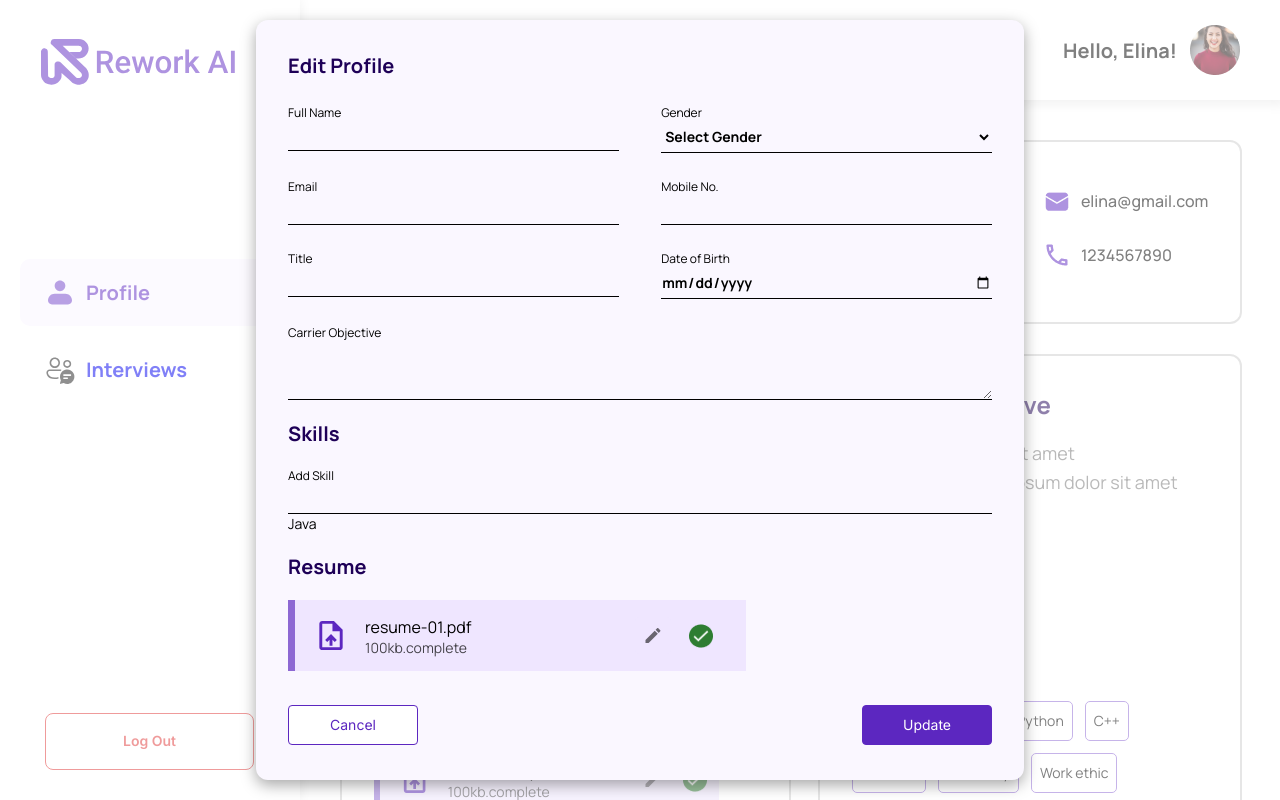
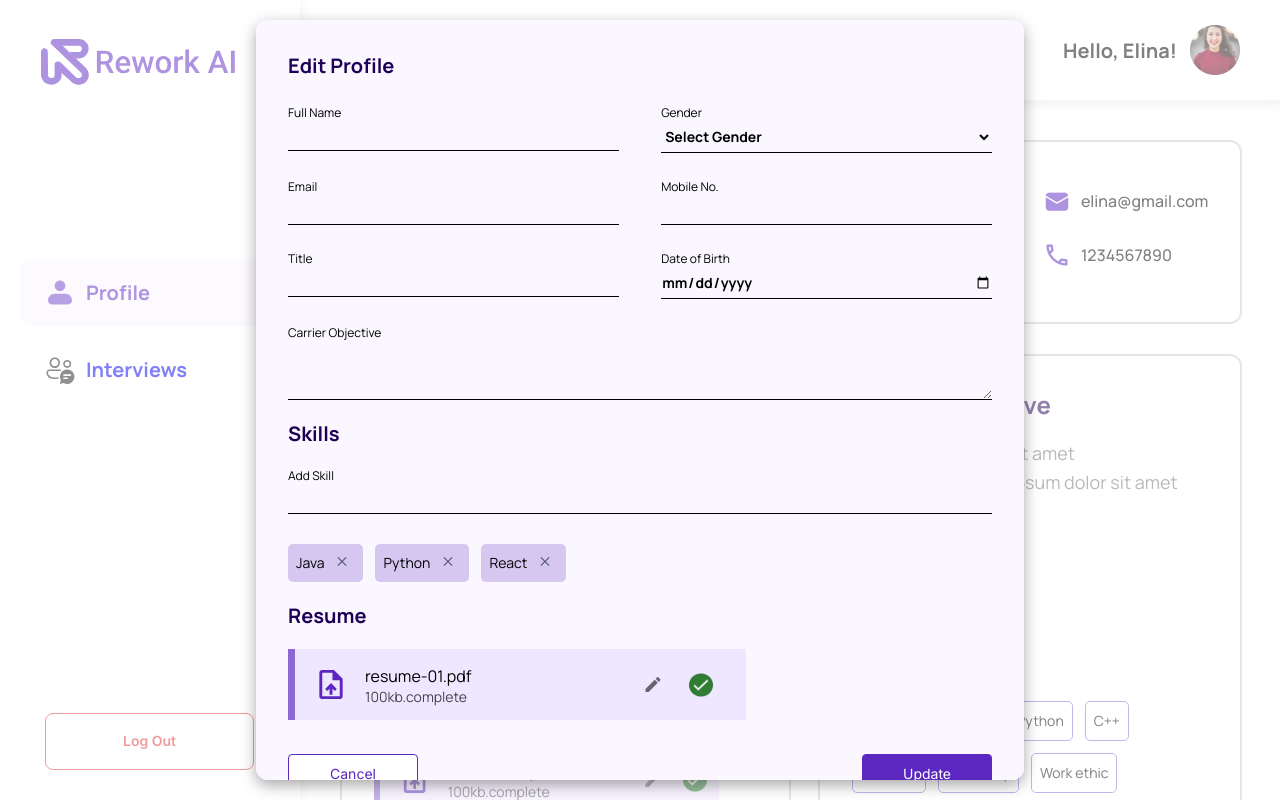
Before and after one commit to AdityaPatil22/Candidate-Frontend, a React (Vite) app: page / in a window 1280 px wide. Both pictures are taken after a click on the button 473 px from the left and 405 px from the top of the page. Built offline with nearby package versions, Linux system fonts and the light colour scheme.

Commit message:
Made changes in the edit profile form

```diff
--- /dev/null
+++ b/src/assets/icons/CloseIcon.jsx
@@ -0,0 +1,9 @@
+function CloseIcon() {
+    return (
+        <svg width="14" height="15" viewBox="0 0 14 15" fill="none" xmlns="http://www.w3.org/2000/svg">
+        <path fill-rule="evenodd" clip-rule="evenodd" d="M6.1752 7.49821L2.46289 3.7859L3.28785 2.96094L7.00016 6.67325L10.7125 2.96094L11.5374 3.7859L7.82512 7.49821L11.5374 11.2105L10.7125 12.0355L7.00016 8.32316L3.28785 12.0355L2.46289 11.2105L6.1752 7.49821Z" fill="#4E5969"/>
+        </svg>
+
+    );
+  }
+  export default CloseIcon;
--- a/src/pages/CandidateProfilePage/EditCandidateProfile.jsx
+++ b/src/pages/CandidateProfilePage/EditCandidateProfile.jsx
@@ -4,6 +4,7 @@ import Button from "@mui/material/Button";
 import ResumeIcon from "../../assets/icons/ResumeIcon";
 import ResumeEditPen from "../../assets/icons/ResumeEditPen";
 import ResumeCompleteTick from "../../assets/images/ResumeCompleteTick.png";
+import EditProfileSkill from "./EditProfileSkill"
 import "./EditCandidateProfile.scss";
 
 EditCandidateProfile.propTypes = {
@@ -93,7 +94,11 @@ function EditCandidateProfile({ open, handleClose }) {
               </label>
               <input type="text" className="edit-input"></input>
             </div>
-            <div className="skills-tab">Java</div>
+            <div className="skills-tab">
+            <EditProfileSkill editskillname="Java"/>
+            <EditProfileSkill editskillname="Python"/>
+            <EditProfileSkill editskillname="React"/>
+            </div>
           </div>
 
           <div className="edit-form-resume-container">
--- a/src/pages/CandidateProfilePage/EditCandidateProfile.scss
+++ b/src/pages/CandidateProfilePage/EditCandidateProfile.scss
@@ -10,7 +10,6 @@
   &::-webkit-scrollbar {
     display: none;
   }
-
 
   .edit-heading {
     margin: 0px;
@@ -100,6 +99,13 @@
         }
       }
     }
+    .skills-tab {
+      display: flex;
+      flex-wrap: wrap;
+      height: auto;
+      margin-top: 18px;
+      width: 100%;
+    }
   }
 
   .edit-form-resume-container {
@@ -153,7 +159,7 @@
     }
   }
 
-  .edit-form-btn-contianer{
+  .edit-form-btn-contianer {
     display: flex;
     justify-content: space-between;
     margin-top: 20px;
--- /dev/null
+++ b/src/pages/CandidateProfilePage/EditProfileSkill.jsx
@@ -0,0 +1,22 @@
+import CloseIcon from "../../assets/icons/CloseIcon"
+import PropTypes from "prop-types";
+import "./EditProfileSkill.scss"
+
+EditProfileSkill.propTypes = {
+    editskillname: PropTypes.string.isRequired,
+}
+
+
+function EditProfileSkill({editskillname}){
+    return(
+        <div className="edit-profile-skill">
+            <p className="edit-skill">{editskillname}</p>
+            <button className="edit-skill-btn">
+                <CloseIcon/>
+            </button>
+
+        </div>
+    )
+}
+
+export default EditProfileSkill
--- /dev/null
+++ b/src/pages/CandidateProfilePage/EditProfileSkill.scss
@@ -0,0 +1,23 @@
+.edit-profile-skill{
+    display: inline-block;
+    display: flex;
+    border-radius: 5px;
+    padding: 4px 8px;
+    line-height: 30px;
+    margin-right: 12px;
+    margin-top: 12px;
+    background-color: #D6C7F1;
+    align-items: center;
+
+    .edit-skill{
+        margin: 0;
+        font-size: 14px;
+        align-items: center;
+        margin-right: 5px;
+    }
+
+    .edit-skill-btn{
+        border: none;
+        background-color: #D6C7F1;
+    }
+}
```
